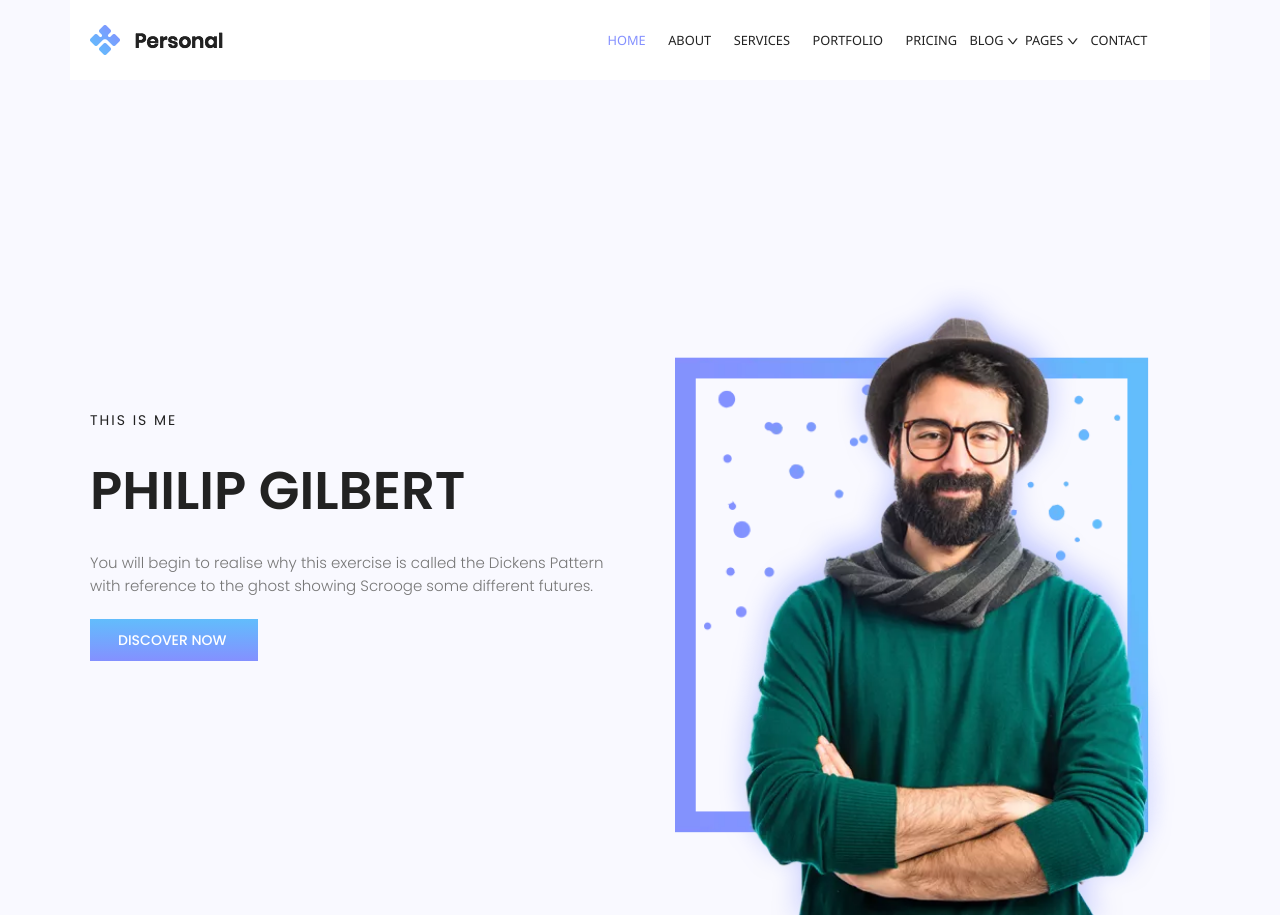
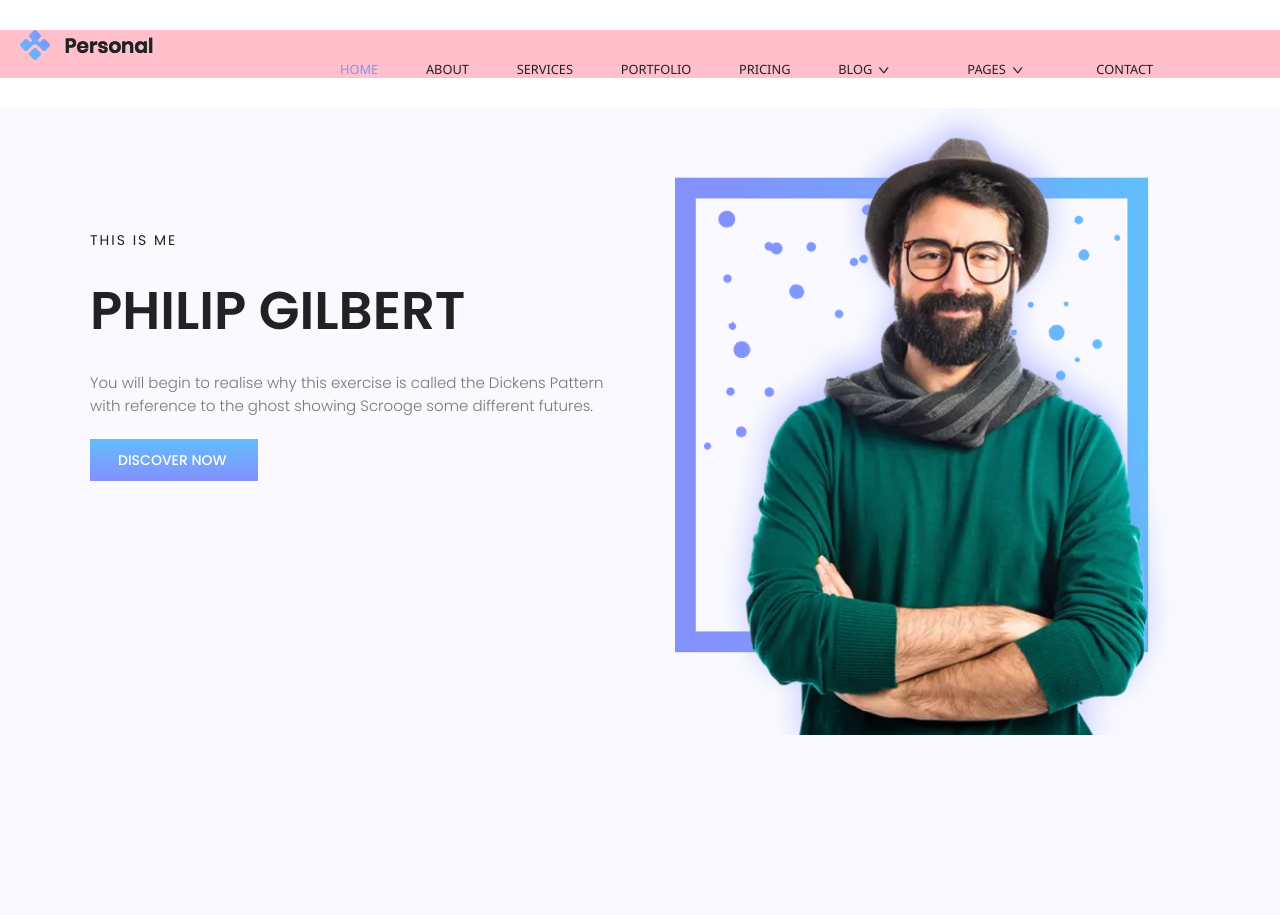
Before and after one commit to front-end-by-rimantas/33-grupe-portfolio-personal, a plain HTML site: page index.html in a window 1280 px wide. Shown: the top 915 px of the page. Drawn offline with Linux system fonts and the light colour scheme.

Commit message:
refactoring

```diff
--- a/css/pages/home.css
+++ b/css/pages/home.css
@@ -14,16 +14,19 @@ body {
     background-color: #F9F9FF;/*To remove*/
 }
 /* header start */
-/*To make margin-top height responsive, white background header */
-header {
-    margin-top: -100px;
-}
-header > div {
-    width: 100%;
+#top-header {
+    position: fixed;
+    padding: 0;
+    z-index: 99;
+    background-color: wheat;
     background-color: #fff;
 }
+#top-header > .top-nav-container {
+
+    background-color: pink;
+}
 nav a {
-    padding: 0 2%;
+    /* padding: 0 2%; */
     font-size: 0.8em;
     font-weight: 500;
     color: #222;
@@ -40,13 +43,15 @@ nav > div .top-menu-home {
 }
 
 .logo-top > div {
-    height: 10vh;
     justify-content: flex-start;
     align-items: center;
 }
+.navigation-bar > * {
+    display: block;
+}
 .navigation-bar {
-    height: 10vh;
-    padding: 0 5%;
+    /* height: 10vh; */
+    /* padding: 0 5%; */
     justify-content: space-between;
     align-items: center;
     font-family: "Segoe UI","Helvetica Neue", Arial, sans-serif, "Apple Color Emoji", "Segoe UI Emoji";
@@ -124,7 +129,6 @@ nav > div .top-menu-home {
     visibility: visible;
 }
 
-
 .top-menu-hidden-nested > .top-menu-inner {
     width: 100%;
     left: 100%;
@@ -133,7 +137,6 @@ nav > div .top-menu-home {
 .top-menu-hidden-nested:hover > div {
     visibility: visible;
 }
-
 
 .top-menu-inner a {
     padding: 10px;
@@ -154,7 +157,6 @@ nav > div .top-menu-home {
 .top-menu-hidden-nested > a::after {
     position: absolute;
     margin-left: 50%;
-
     content: "\003e";
 }
 /*~~~~~~~~~Multi level End~~~~~~~~~*/
@@ -184,7 +186,6 @@ nav > div .top-menu-home {
     width: 100%;
     margin-top: 3vh;
     border: 1px solid white;
-
 }
 .navigation-bar-side a {
     display: block;
@@ -216,11 +217,10 @@ nav > div .top-menu-home {
     }
 /*~~~~~~~~~Small size screen menu icon Start~~~~~~~~~*/
     .top-side-menu-on {
-        /* display: none; */
         position: relative;
         width: 20px;
         height: 20px;
-        float:right;
+        float: right;
         top: 20px;
         right:20px;
         background-color: red;
--- a/index.html
+++ b/index.html
@@ -21,14 +21,14 @@
 
 <body>
      <!-- header start -->
-     <header class="container-fluid top-header">
-        <div class="row visible-flex">
+     <header class="container-fluid top-header" id="top-header">
+         <div class="row visible-flex top-nav-container">
             <div class="col-2 logo-top">
                 <div class="visible-flex">
                     <a href="#"><img src="./img/logo-top-left-corner.png"></a>
                 </div>
             </div>
-            <nav class="col-7 ml-3 top-main-nav">
+            <nav class="col-7 ml-3 col-lg-8 ml-lg2 top-main-nav">
                 <div class="visible-flex navigation-bar">
                     <a class="top-menu-home" href="#">Home</a>
                     <a href="#">About</a>
--- a/js/pages/home.js
+++ b/js/pages/home.js
@@ -7,13 +7,11 @@
 /*~~~~~~~~~Responsive meniu 1000-1199px~~~~~~~~~*/
 const resizeTopMenu1199 = function () {
     const mediaQuery = window.matchMedia('(min-width: 1199px)');
-    const nav = document.getElementsByTagName(`nav`);
-    const header = document.getElementsByTagName(`header`);
+    // const nav = document.getElementsByTagName(`nav`);
+    const header = document.getElementsByClassName(`header`);
     if (mediaQuery.matches) {
-        nav[0].className = `col-7 ml-3`;
         header[0].className = `container`;
     } else {
-        nav[0].className = `col-8 ml-2`;
         header[0].className = `container-fluid`;
     }
 };
@@ -50,7 +48,6 @@ function openSideMenu() {
     navBar[0].classList.add(`navigation-bar-side`);
     navBar[0].classList.remove(`hidden`);
     navBar[0].classList.remove(`navigation-bar`);
-    console.log(hid)
     for (let i = 0; i < 2; i++) {
         hid[0].classList.add(`top-menu-hidden-side`);
         hid[0].classList.remove(`top-menu-hidden`);
@@ -62,15 +59,15 @@ function openSideMenu() {
 }
 // eslint-disable-next-line no-unused-vars
 function closeSideMenu() {
-    const nav = document.getElementsByTagName(`nav`);
-    const navBar = document.getElementsByClassName(`navigation-bar-side`);
+    // const nav = document.getElementsByTagName(`nav`);
+    const navBar = document.getElementsByClassName(`navigation-bar`);
     const hid = document.getElementsByClassName(`top-menu-hidden-side`);
     const inner = document.getElementsByClassName(`top-menu-inner-side`);
     const menuOn = document.getElementsByClassName(`top-side-menu-on`);
     const menuOff = document.getElementsByClassName(`top-side-menu-off`);
 
-    nav[0].className = `col-8 ml-2`;
-    nav[0].classList.remove(`nav-side`);
+    // nav[0].className = `col-8 ml-2`;
+    // nav[0].classList.remove(`nav-side`);
     navBar[0].classList.add(`navigation-bar`);
     navBar[0].classList.add(`hidden`);
     navBar[0].classList.remove(`navigation-bar-side`);
```
